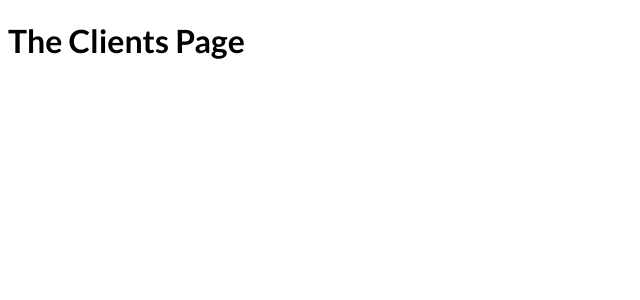
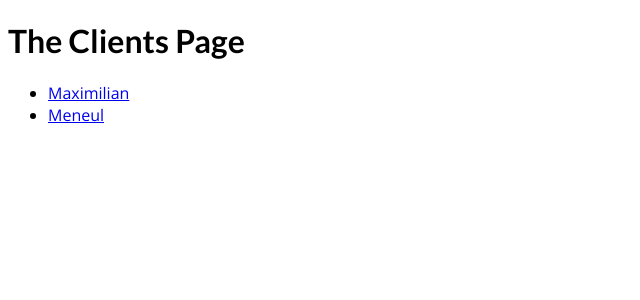
Before and after one commit to khakaa/next-course, a Next.js app: page /clients in a window 1280 px wide. Shown: the top 300 px of the page, without its empty margins (0-640 px from the left). Built offline with nearby package versions, Linux system fonts and the light colour scheme.

Commit message:
Link 컴포넌트로 내비게이팅

```diff
--- a/pages/clients/index.js
+++ b/pages/clients/index.js
@@ -1,7 +1,17 @@
+import Link from "next/link";
+
 export default function ClientPage() {
   return (
     <div>
       <h1>The Clients Page</h1>
+      <ul>
+        <li>
+          <Link href="/clients/max">Maximilian</Link>
+        </li>
+        <li>
+          <Link href="/clients/menu">Meneul</Link>
+        </li>
+      </ul>
     </div>
   );
 }
```
Also changed, not shown: pages/index.js (+10 -0 lines).
